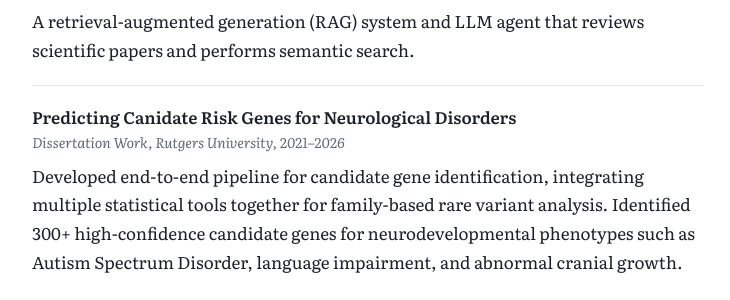
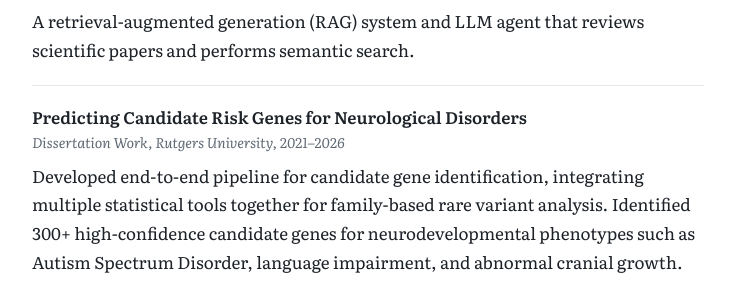
Before and after one commit to mklodi1/mklodi1.github.io, a Jekyll site: the page built from index.html, in a window 1280 px wide and 900 px high, scrolled down 1193 px. Shown: the part 156-456 px from the top of the window, without its empty margins (272-1002 px from the left). Built offline with Jekyll 4.4.1, drawn with Linux system fonts in a browser that asks for light colours.

Commit message:
Update work.yml

```diff
--- a/_data/work.yml
+++ b/_data/work.yml
@@ -12,6 +12,6 @@
   summary: "A retrieval-augmented generation (RAG) system and LLM agent that reviews scientific papers and performs semantic search."
   # link: https://github.com/mklodi1/REPO-NAME
 
-- title: "Predicting Canidate Risk Genes for Neurological Disorders"
+- title: "Predicting Candidate Risk Genes for Neurological Disorders"
   venue: "Dissertation Work, Rutgers University, 2021–2026"
   summary: "Developed end-to-end pipeline for candidate gene identification, integrating multiple statistical tools together for family-based rare variant analysis. Identified 300+ high-confidence candidate genes for neurodevelopmental phenotypes such as Autism Spectrum Disorder, language impairment, and abnormal cranial growth."
```
